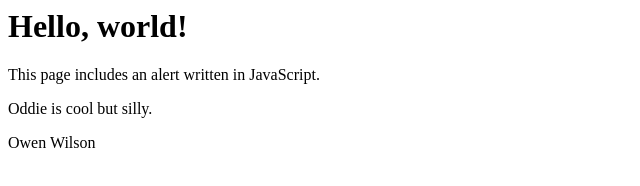
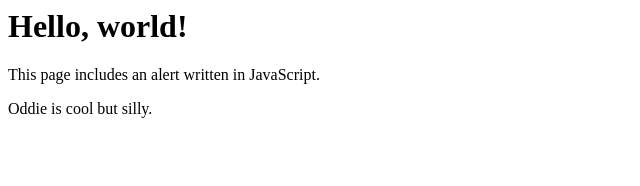
Before and after one commit to sunarhadi/js_tutorial, a plain HTML site: page index.html in a window 1280 px wide. Shown: the whole page, without its empty margins (0-640 px from the left). Drawn offline with Linux system fonts and the light colour scheme.

Commit message:
Revert "Owen Wilson"
This reverts commit 2b269341111b10b1e8a9b46e639451ac7ce5cd66.

```diff
--- a/index.html
+++ b/index.html
@@ -13,5 +13,4 @@
 <h1>Hello, world!</h1>
 <p>This page includes an alert written in JavaScript.</p>
 <p>Oddie is cool but silly.</p>
-<p>Owen Wilson</p>
 </body> </html>
```
